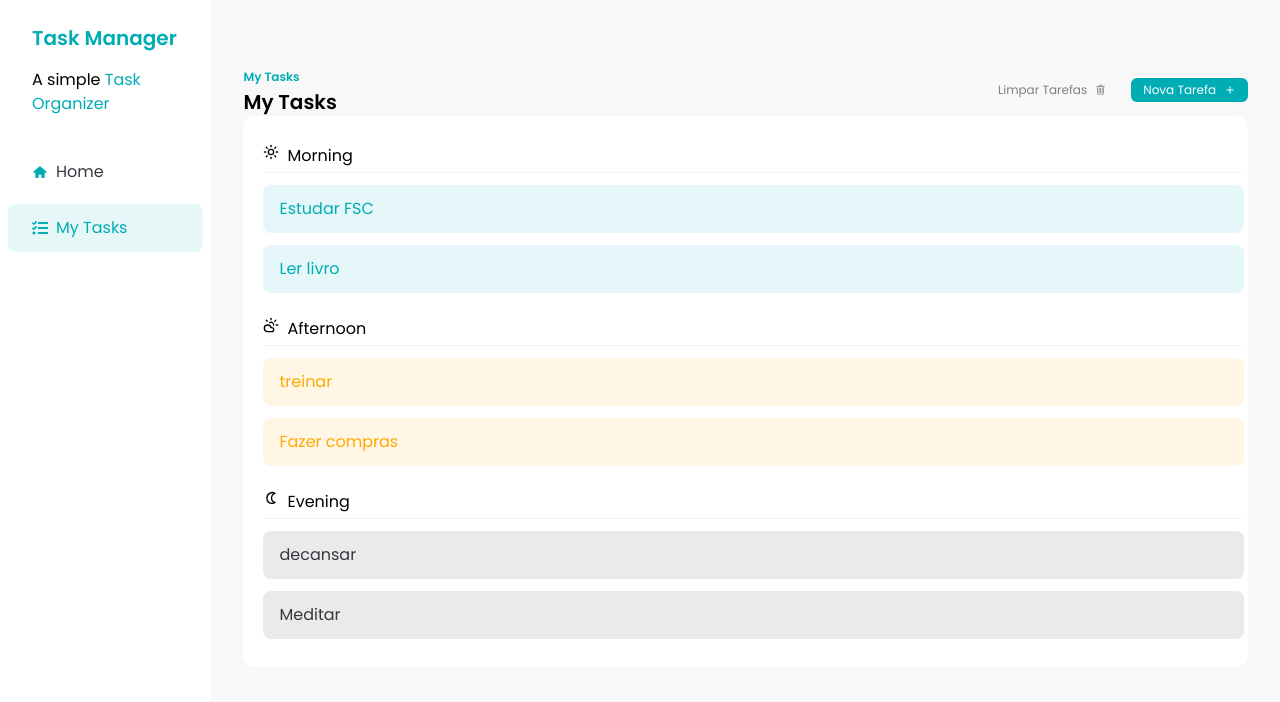
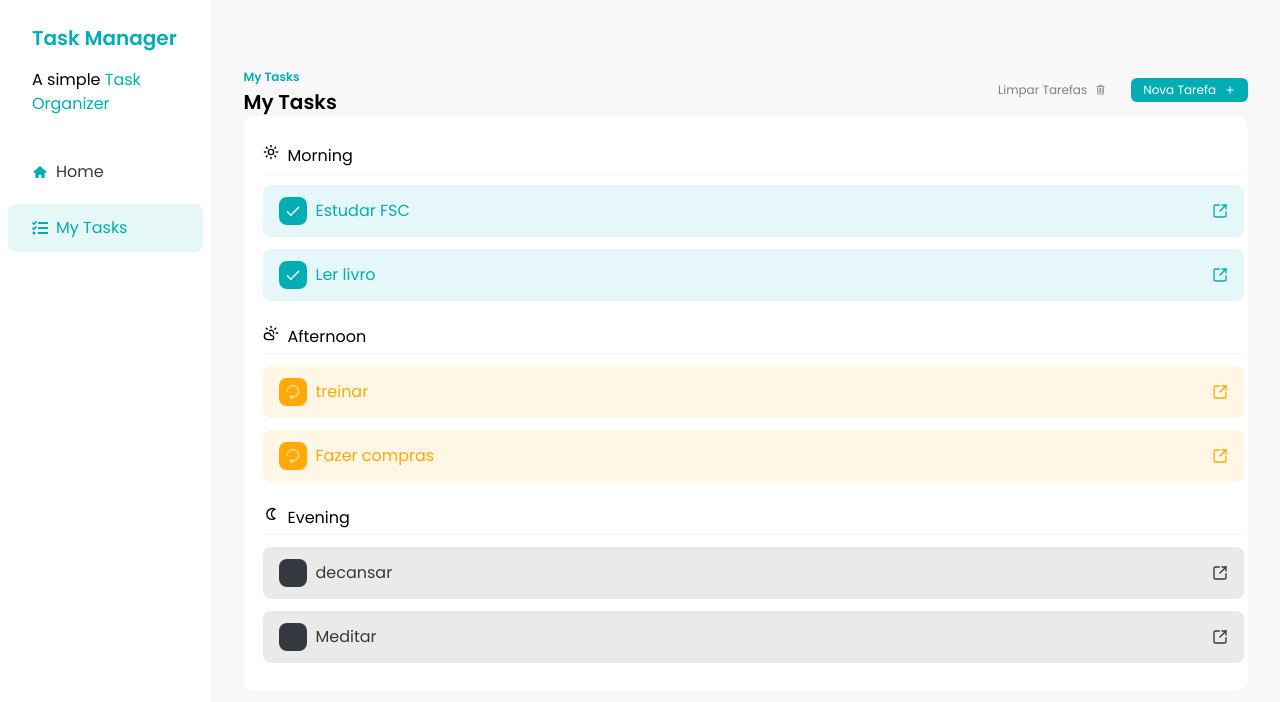
Before and after one commit to andressa-leite/fsc-task-manager, a React (Vite) app: page / in a window 1280 px wide. Shown: the top 702 px of the page. Built offline with nearby package versions, Linux system fonts and the light colour scheme.

Commit message:
feat: ensure taskItem changes depending on task status

```diff
--- a/src/components/TaskItem.jsx
+++ b/src/components/TaskItem.jsx
@@ -1,21 +1,49 @@
 import PropTypes from 'prop-types';
+import { CiRedo } from 'react-icons/ci';
+import { LuSquareArrowOutUpRight } from 'react-icons/lu';
+import { MdOutlineDone } from 'react-icons/md';
 
 const TaskItem = ({ task }) => {
   const getStatusClasses = () => {
     if (task.status === 'done') {
       return 'bg-[#00ADB5] text-[#00ADB5]';
     }
-    if (task.status === "in_progress") {
-        return "bg-[#FFAA04] text-[#FFAA04]"
+    if (task.status === 'in_progress') {
+      return 'bg-[#FFAA04] text-[#FFAA04]';
     }
-     if (task.status === "not_started") {
-        return "bg-[#35383E] text-[#35383E]"
+    if (task.status === 'not_started') {
+      return 'bg-[#35383E] text-[#35383E]';
     }
   };
 
   return (
-    <div className={`flex items-center gap-2 rounded-lg bg-opacity-10 px-4 py-3 ${getStatusClasses()}`}>
-      {task.title}
+    <div
+      className={`flex items-center justify-between gap-2 rounded-lg bg-opacity-10 px-4 py-3 ${getStatusClasses()}`}
+    >
+      <div className="flex items-center gap-2">
+        <label
+          className={`relative flex h-7 w-7 cursor-pointer items-center justify-center rounded-lg ${getStatusClasses()}`}
+        >
+          {/* checkbox invisível */}
+          <input
+            type="checkbox"
+            checked={task.status === 'done'}
+            readOnly
+            className="absolute h-full w-full cursor-pointer opacity-0"
+          />
+          {/* ícone aparece se estiver marcada */}
+          {task.status === 'done' && (
+            <MdOutlineDone className="absolute text-lg text-white" />
+          )}
+          {task.status === 'in_progress' && (
+            <CiRedo className="absolute animate-spin text-lg text-white" />
+          )}
+        </label>
+        {task.title}
+      </div>
+      <a href='#' className='hover:opacity-75 transition'>
+        <LuSquareArrowOutUpRight />
+      </a>
     </div>
   );
 };
--- a/src/components/Tasks.jsx
+++ b/src/components/Tasks.jsx
@@ -9,7 +9,7 @@ import TASKS from '../constants/Tasks';
 import TaskItem from './Taskitem';
 
 function Tasks() {
-  const [tasks, setTasks] = useState(TASKS);
+  const [tasks] = useState(TASKS);
   const morningTasks = tasks.filter((task) => task.time === 'morning');
   const afternoonTasks = tasks.filter((task) => task.time === 'afternoon');
   const eveningTasks = tasks.filter((task) => task.time === 'evening');
```
